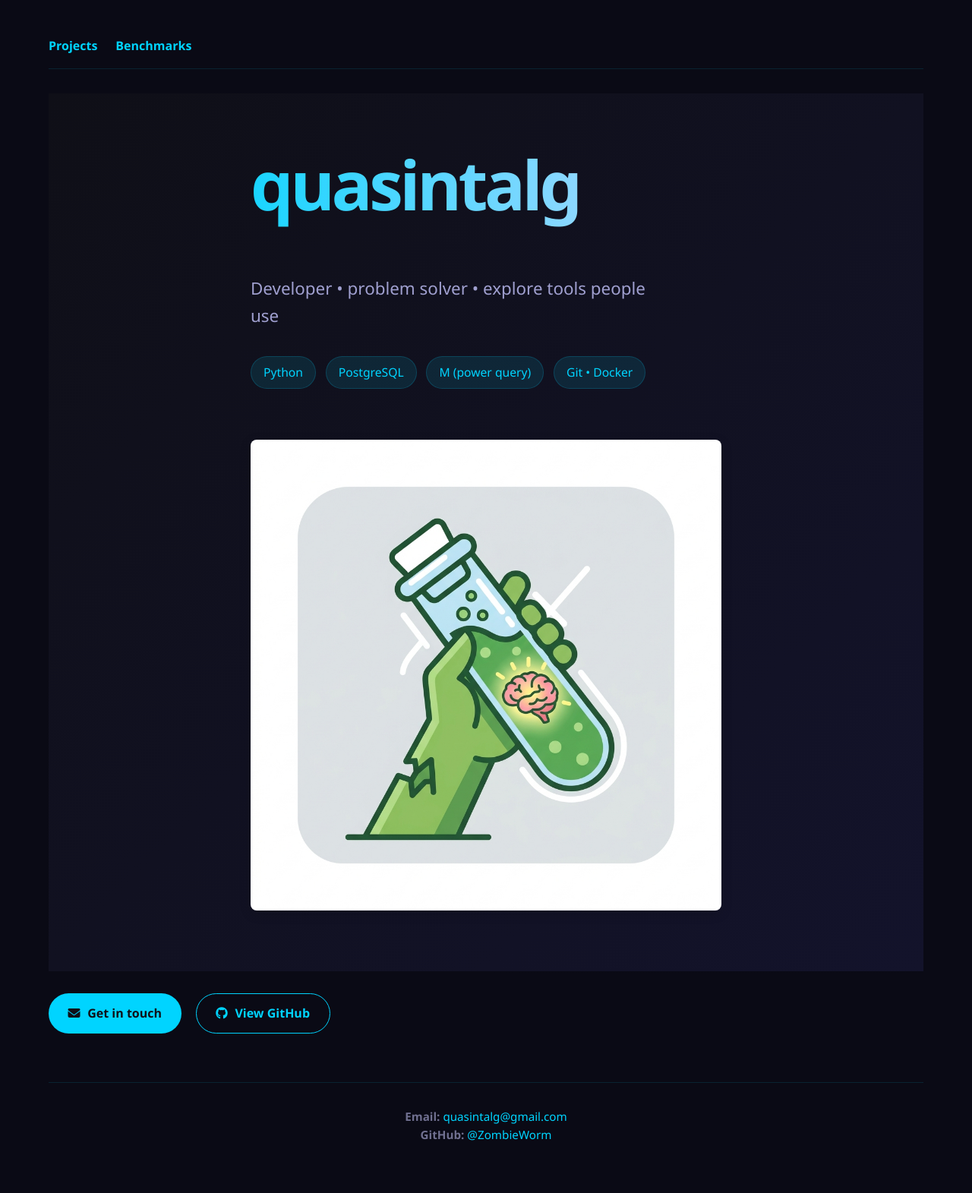
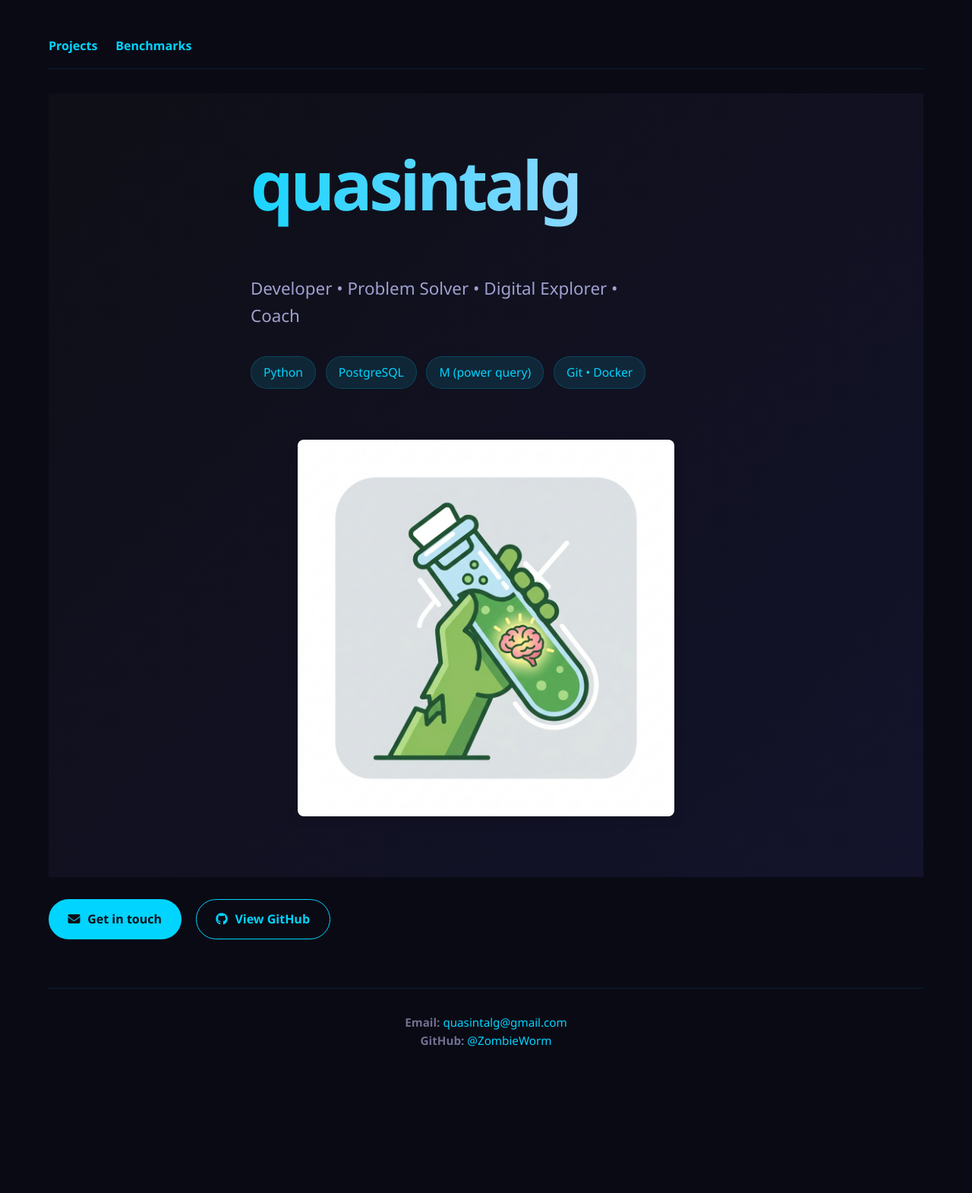
Before and after one commit to ZombieWorm/ZombieWorm.github.io, a Jekyll site: the page index.html, which Jekyll copies as it is, in a window 1280 px wide. Shown: the whole page at 76% size. Built offline with Jekyll 4.4.1, drawn with Linux system fonts in a browser that asks for light colours; after the commit the page ends 1447 px from its top, so only the background shows below that.

Commit message:
minor alterations

```diff
--- a/index.html
+++ b/index.html
@@ -179,6 +179,9 @@
     margin: 2rem auto;
     border-radius: 8px;
     box-shadow: 0 4px 15px rgba(0,0,0,0.15);
+    /* max-width: 100%; */
+    width: 80%;
+    height: auto;
     }
 
     footer.contact {
@@ -219,7 +222,7 @@
     <h1>quasintalg</h1>
 
     <div class="tagline">
-      Developer • problem solver • explore tools people use
+      Developer • Problem Solver • Digital Explorer • Coach
     </div>
 
     <div class="skills">
```
